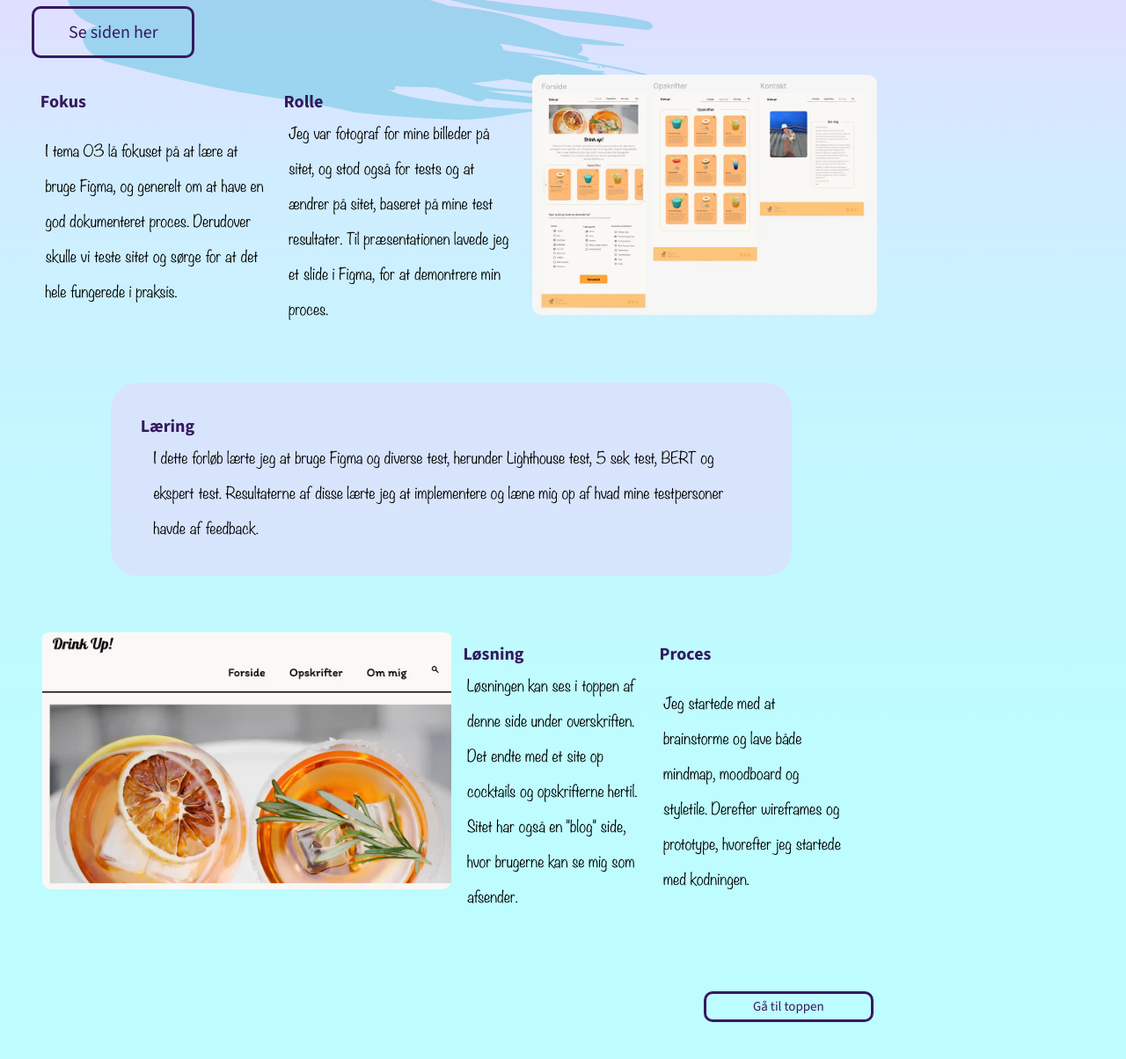
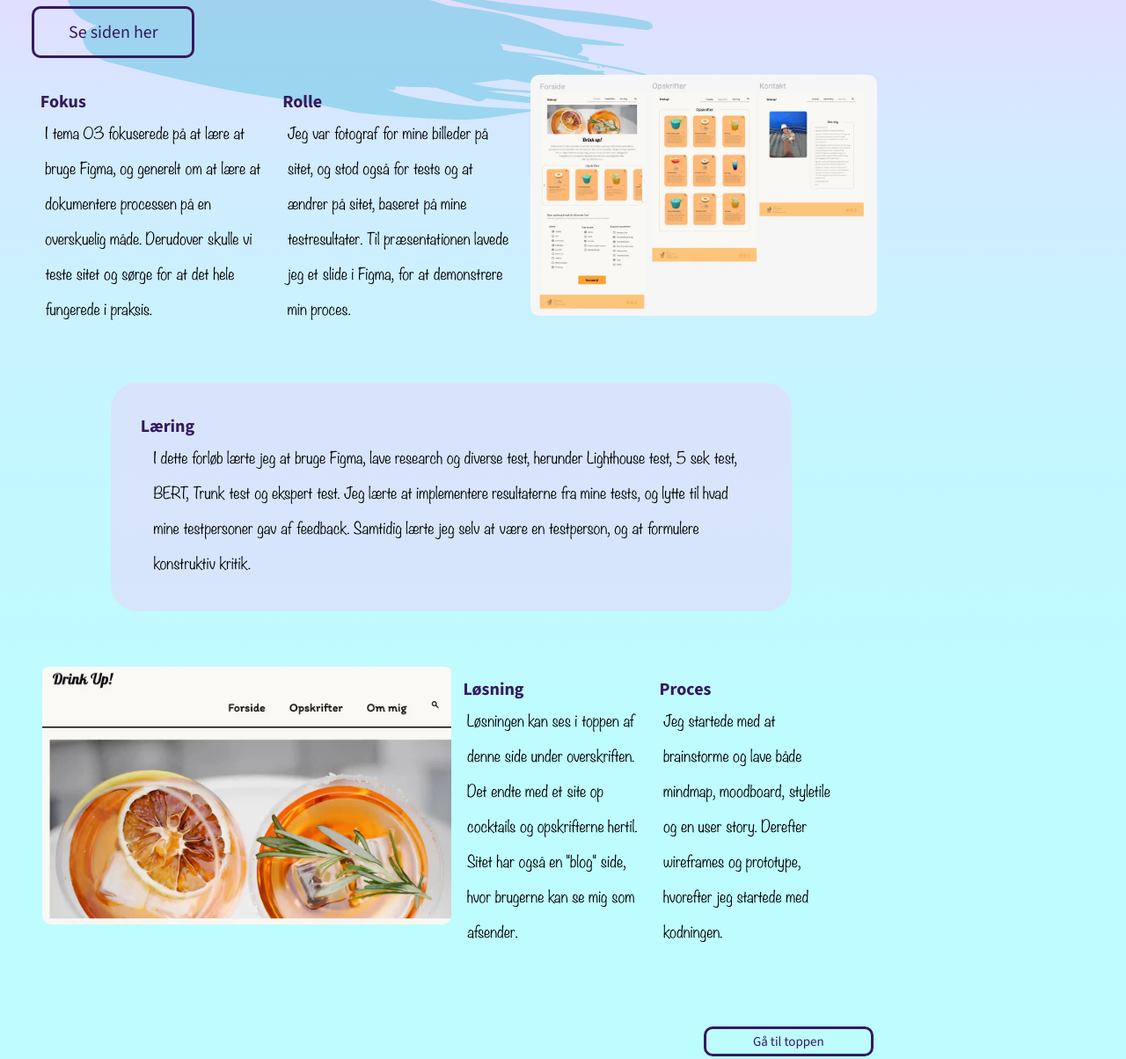
Before and after one commit to Isabellaben/portfolio, a plain HTML site: page emnesite.html in a window 1280 px wide. Shown: the part 420-1624 px from the top of the page at 88% size. Drawn offline with Linux system fonts and the light colour scheme.

Commit message:
rettelser

```diff
--- a/emnesite.html
+++ b/emnesite.html
@@ -89,17 +89,18 @@
           <div>
             <h2>Fokus</h2>
             <p>
-              I tema 03 lå fokuset på at lære at bruge Figma, og generelt om at
-              have en god dokumenteret proces. Derudover skulle vi teste sitet
-              og sørge for at det hele fungerede i praksis.
+              I tema 03 fokuserede på at lære at bruge Figma, og generelt om at
+              lære at dokumentere processen på en overskuelig måde. Derudover
+              skulle vi teste sitet og sørge for at det hele fungerede i
+              praksis.
             </p>
           </div>
           <div>
             <h2>Rolle</h2>
             <p>
               Jeg var fotograf for mine billeder på sitet, og stod også for
-              tests og at ændrer på sitet, baseret på mine test resultater. Til
-              præsentationen lavede jeg et slide i Figma, for at demontrere min
+              tests og at ændrer på sitet, baseret på mine testresultater. Til
+              præsentationen lavede jeg et slide i Figma, for at demonstrere min
               proces.
             </p>
           </div>
@@ -110,10 +111,11 @@
       <div class="grid2">
         <h2>Læring</h2>
         <p>
-          I dette forløb lærte jeg at bruge Figma og diverse test, herunder
-          Lighthouse test, 5 sek test, BERT og ekspert test. Resultaterne af
-          disse lærte jeg at implementere og læne mig op af hvad mine
-          testpersoner havde af feedback.
+          I dette forløb lærte jeg at bruge Figma, lave research og diverse
+          test, herunder Lighthouse test, 5 sek test, BERT, Trunk test og
+          ekspert test. Jeg lærte at implementere resultaterne fra mine tests,
+          og lytte til hvad mine testpersoner gav af feedback. Samtidig lærte
+          jeg selv at være en testperson, og at formulere konstruktiv kritik.
         </p>
       </div>
       <section class="grid1_1">
@@ -136,9 +138,9 @@
           <div>
             <h2>Proces</h2>
             <p>
-              Jeg startede med at brainstorme og lave både mindmap, moodboard og
-              styletile. Derefter wireframes og prototype, hvorefter jeg
-              startede med kodningen.
+              Jeg startede med at brainstorme og lave både mindmap, moodboard,
+              styletile og en user story. Derefter wireframes og prototype,
+              hvorefter jeg startede med kodningen.
             </p>
           </div>
         </section>
```
Also changed, not shown: grundlæggendeweb.html (+6 -5 lines), spil.html (+6 -4 lines), img/ali.webp (deleted), img/favicon.ico (deleted), img/knap.svg (deleted), img/knap_click.svg (deleted), img/knap_hover.svg (deleted).
